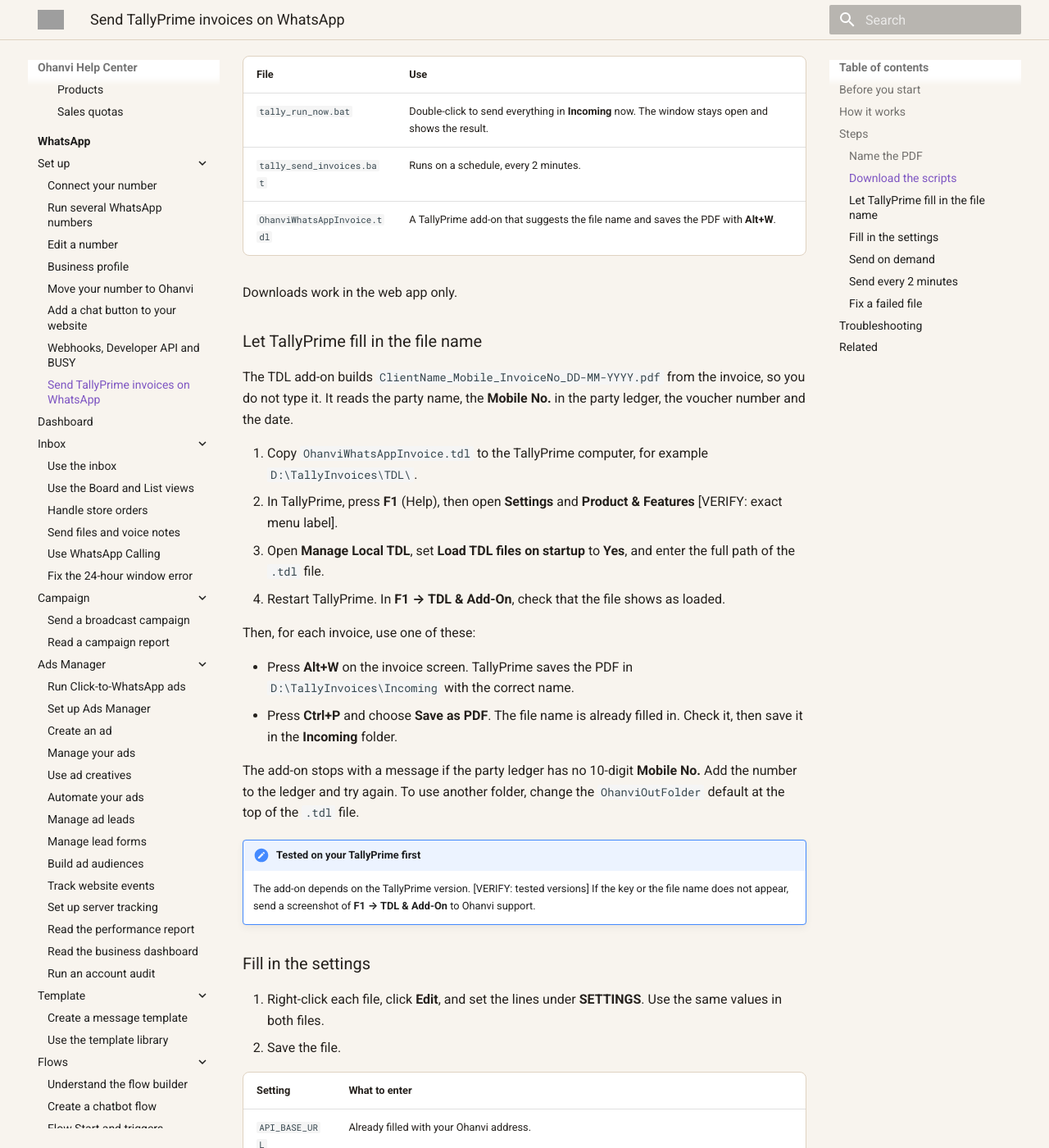
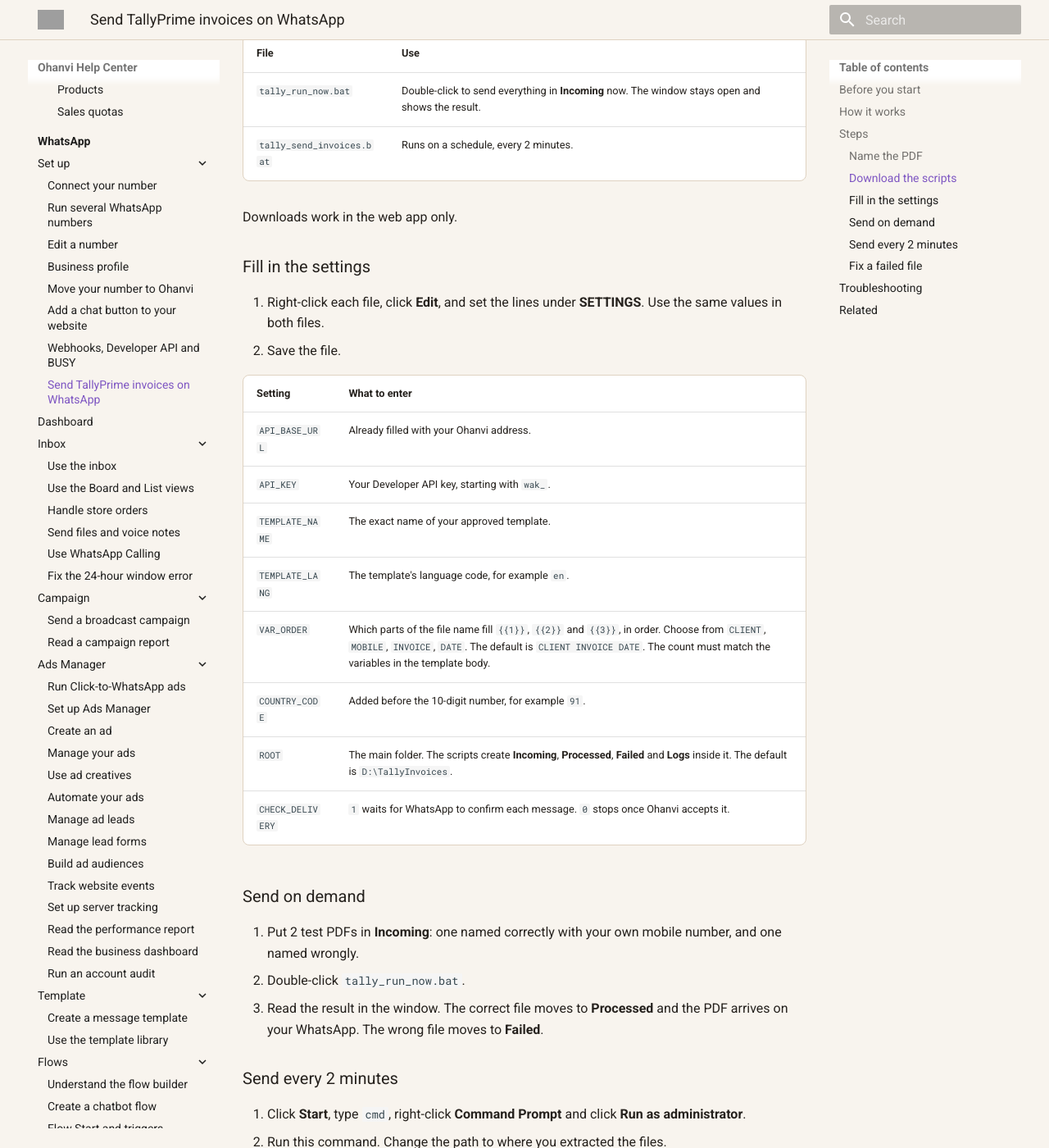
Before and after one commit to Ohanvi/ohanvi.github.io, an MkDocs documentation site: the page built from docs/whatsapp/send-tally-invoices-on-whatsapp.md, in a window 1280 px wide and 1400 px high, scrolled down 1780 px. Shown: the whole window at 82% size. Built offline with MkDocs 1.6.1 and Material for MkDocs 9.7.7, drawn with Linux system fonts in a browser that asks for light colours; some of the changed text lies outside the part shown; grey boxes are pictures that could not be loaded.

Commit message:
Refresh billing and Tally docs
Updated billing docs to reflect the current contact caps, shared 1,000 automated/service-message allowance, and Meta pricing rules. Also removed outdated API and TallyPrime add-on instructions, replacing them with the new manual PDF naming workflow and current troubleshooting guidance.

```diff
--- a/docs/whatsapp/send-tally-invoices-on-whatsapp.md
+++ b/docs/whatsapp/send-tally-invoices-on-whatsapp.md
@@ -1,6 +1,6 @@
 ---
 title: Send TallyPrime invoices on WhatsApp
-description: Download two Windows scripts and a TallyPrime add-on that send each invoice PDF from a folder to your customer on WhatsApp through the Developer API, once on demand or every 2 minutes.
+description: Download two Windows scripts that send each invoice PDF from a folder to your customer on WhatsApp through the Developer API, once on demand or every 2 minutes.
 ---
 
 # Send TallyPrime invoices on WhatsApp
@@ -30,10 +30,10 @@
 
 ### Name the PDF
 
-1. In TallyPrime, open the saved invoice and press **Ctrl+E**.
-2. Press **C** to open **Configure**. Set **File Format** to **PDF** and set the export folder to your **Incoming** folder.
-3. Type the file name as `ClientName_Mobile_InvoiceNo_DD-MM-YYYY.pdf`, for example `RameshTraders_9876543210_INV-186_12-10-2026.pdf`.
-4. Press **E** to export.
+1. In TallyPrime, open the saved invoice.
+2. Press **Ctrl+P** (Print) and choose **Save as PDF** [VERIFY: exact label in your TallyPrime version].
+3. Type the file name as `ClientName_Mobile_InvoiceNo_DD-MM-YYYY.pdf`, for example `Sanjay_9416388827_2026-27-045_13-10-2026.pdf`.
+4. Choose your **Incoming** folder and save.
 
 Follow these rules for the name:
 
@@ -42,7 +42,7 @@
 - Write the invoice number with `-` instead of `/`, for example `INV-186`.
 - Write the date as `DD-MM-YYYY`.
 
-TallyPrime does not build this name by itself. Load the TDL add-on from the zip so TallyPrime fills the name for you. See [Let TallyPrime fill in the file name](#let-tallyprime-fill-in-the-file-name).
+TallyPrime does not build this name by itself. Type it when you save the PDF, and fill in the mobile number from the party's ledger.
 
 ### Download the scripts
 
@@ -50,34 +50,14 @@
 2. Open the **Docs** tab and click **Tally scripts**. A file named `Ohanvi-Tally-WhatsApp-Scripts.zip` downloads.
 3. Extract it into a folder on the Windows computer, for example `C:\TallyWhatsApp\`.
 
-The zip has 3 files:
+The zip has 2 files:
 
 | File | Use |
 | --- | --- |
 | `tally_run_now.bat` | Double-click to send everything in **Incoming** now. The window stays open and shows the result. |
 | `tally_send_invoices.bat` | Runs on a schedule, every 2 minutes. |
-| `OhanviWhatsAppInvoice.tdl` | A TallyPrime add-on that suggests the file name and saves the PDF with **Alt+W**. |
 
 Downloads work in the web app only.
-
-### Let TallyPrime fill in the file name
-
-The TDL add-on builds `ClientName_Mobile_InvoiceNo_DD-MM-YYYY.pdf` from the invoice, so you do not type it. It reads the party name, the **Mobile No.** in the party ledger, the voucher number and the date.
-
-1. Copy `OhanviWhatsAppInvoice.tdl` to the TallyPrime computer, for example `D:\TallyInvoices\TDL\`.
-2. In TallyPrime, press **F1** (Help), then open **Settings** and **Product & Features** [VERIFY: exact menu label].
-3. Open **Manage Local TDL**, set **Load TDL files on startup** to **Yes**, and enter the full path of the `.tdl` file.
-4. Restart TallyPrime. In **F1 → TDL & Add-On**, check that the file shows as loaded.
-
-Then, for each invoice, use one of these:
-
-- Press **Alt+W** on the invoice screen. TallyPrime saves the PDF in `D:\TallyInvoices\Incoming` with the correct name.
-- Press **Ctrl+P** and choose **Save as PDF**. The file name is already filled in. Check it, then save it in the **Incoming** folder.
-
-The add-on stops with a message if the party ledger has no 10-digit **Mobile No.** Add the number to the ledger and try again. To use another folder, change the `OhanviOutFolder` default at the top of the `.tdl` file.
-
-!!! note "Tested on your TallyPrime first"
-    The add-on depends on the TallyPrime version. [VERIFY: tested versions] If the key or the file name does not appear, send a screenshot of **F1 → TDL & Add-On** to Ohanvi support.
 
 ### Fill in the settings
 
@@ -136,7 +116,6 @@
 | The log says HTTP 402 | Pay as you go has used its monthly API messages. | Choose a plan to send more. |
 | The log says WhatsApp refused it | WhatsApp rejected the message, for example because the number is not on WhatsApp. | Read the reason in the log line and fix the number. |
 | The log says the API is not reachable | The computer is offline or `API_BASE_URL` is wrong. | Check the internet connection. The files stay in **Incoming** and are retried. |
-| The file name is not filled in, or **Alt+W** does nothing | The `.tdl` file is not loaded, or the TallyPrime version needs a change. | Check **F1 → TDL & Add-On**, then send a screenshot to support. |
 | **Tally scripts** does not download a file | Downloads work in the web app only. | Open Ohanvi in a browser. |
 
 ## Related
```
Also changed, not shown: docs/billing/low-or-empty-credits.md (+1 -1 lines), docs/billing/plans-and-pricing.md (+2 -2 lines), docs/settings/developer-apis.md (+1 -3 lines).
